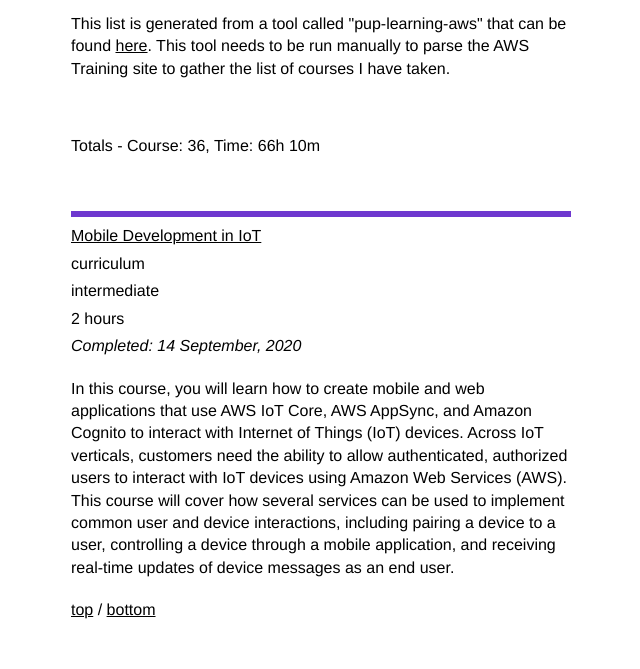
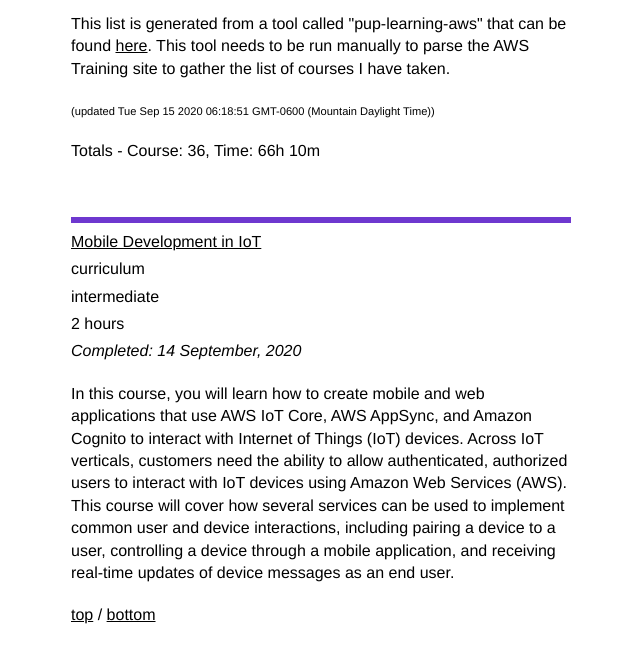
Before and after one commit to alpiepho/pup-learning-aws, a plain HTML site: page index.html in a window 1280 px wide. Shown: the part 110-779 px from the top of the page, without its empty margins (319-959 px from the left). Drawn offline with Linux system fonts and the light colour scheme.

Commit message:
Automated deployment: Tue Sep 15 12:20:45 UTC 2020 11d15f51029eba715f810083fa7ca0c1d848c356

```diff
--- a/index.html
+++ b/index.html
@@ -35,6 +35,8 @@
       site to gather the list of courses I have taken.
       </p>
       </div>
+<sup><sub>(updated Tue Sep 15 2020 06:18:51 GMT-0600 (Mountain Daylight Time))</sub></sup>
+
       <br/><p>Totals - Course: 36, Time: 66h 10m</p><br/>
 
       <ul>
```
